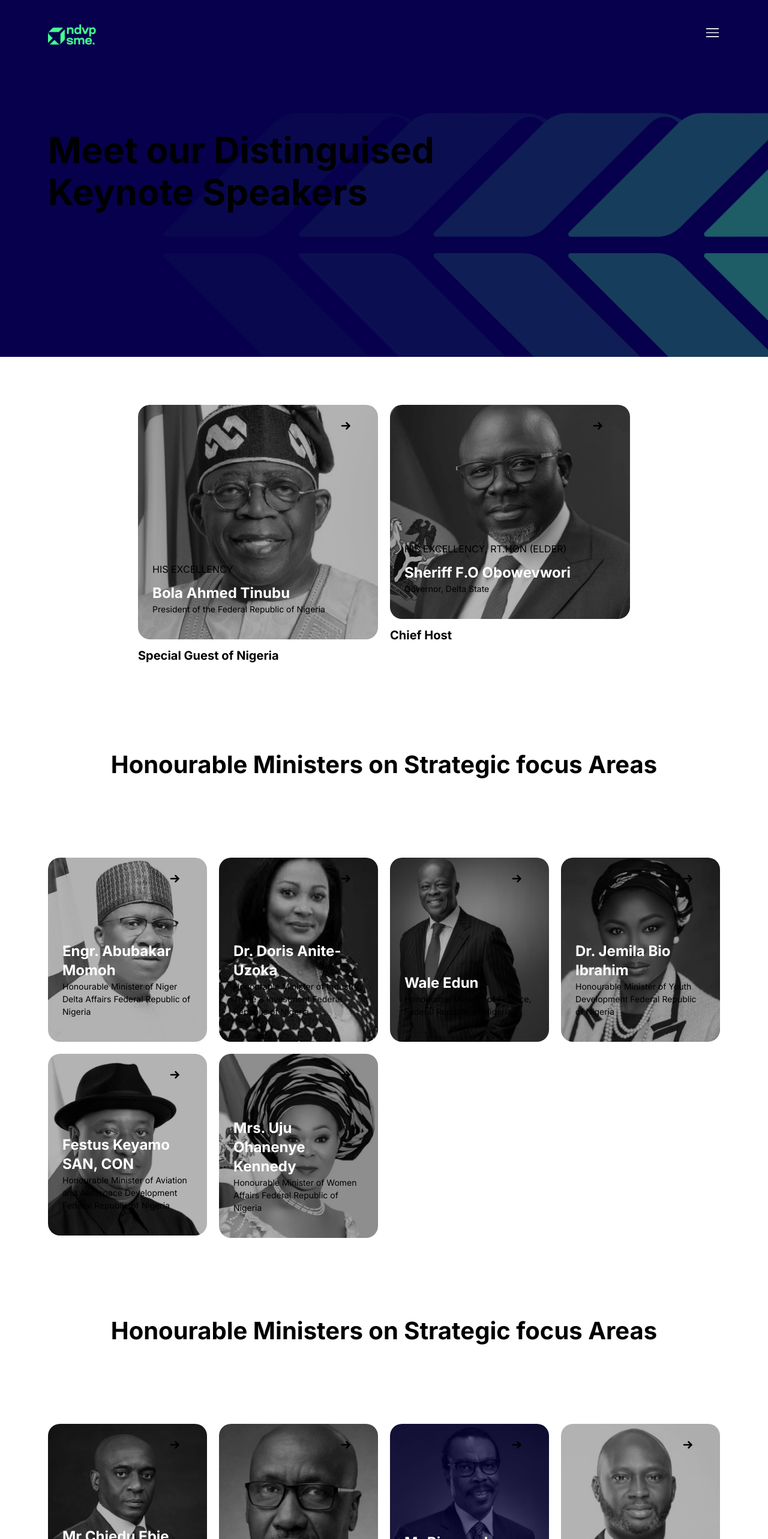
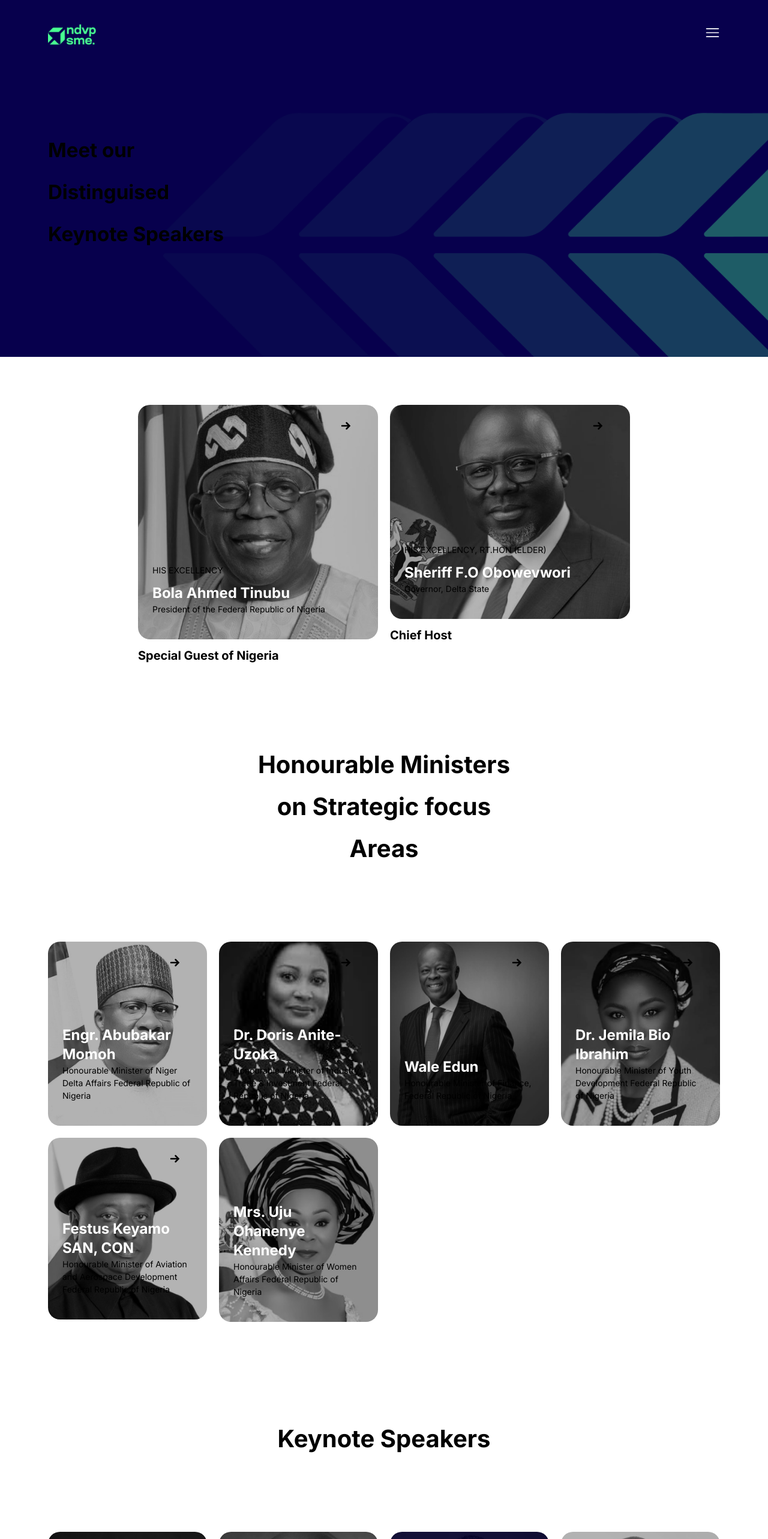
Before and after one commit to DavidWaza/ndvp-sme, a Next.js app: page /meet/speakers in a window 1280 px wide. Shown: the top 2566 px of the page at 60% size. Built offline with nearby package versions, Linux system fonts and the light colour scheme.

Commit message:
fixed meet page

```diff
--- a/src/app/meet/speakers/components/MeetHerobanner/MeetHerobanner.tsx
+++ b/src/app/meet/speakers/components/MeetHerobanner/MeetHerobanner.tsx
@@ -13,8 +13,8 @@ import Chiedu from "../../../../../../public/assets/chiedu.png";
 import Kolo from "../../../../../../public/assets/kolo.png";
 import Bismarck from "../../../../../../public/assets/bismarck.png";
 import Olasupo from "../../../../../../public/assets/olasupo.png";
-import Ibukun from "../../../../../../public/assets/ibukun.png"
-import ObiCubana from "../../../../../../public/assets/obicubana.png"
+import Ibukun from "../../../../../../public/assets/ibukun.png";
+import ObiCubana from "../../../../../../public/assets/obicubana.png";
 
 interface SpeakerProps {
   img: string;
@@ -131,12 +131,16 @@ const KeynoteSpeakers: KeynoteSpeakerProps[] = [
 const MeetHerobanner = () => {
   return (
     <div>
-      <div className="about-banner py-20 lg:px-20 px-10 lg:text-left text-center">
-        <h1 className=" text-2xl lg:text-[60px] font-bold py-5 lg:leading-[70px]">
+      <div className="about-banner py-20 lg:px-20 px-10">
+        <h1 className=" text-2xl lg:text-[60px] font-bold py-5 lg:leading-[70px] 2xl:block hidden">
           Meet our Distinguised <br /> Keynote Speakers
         </h1>
+        <h1 className="text-[33px] font-bold py-5 lg:leading-[70px] 2xl:hidden block">
+          Meet our <br /> Distinguised <br />
+          Keynote Speakers
+        </h1>
       </div>
-      <div className="lg:flex justify-center  gap-5 bg-white py-20">
+      <div className="lg:flex justify-center gap-5 bg-white py-20 px-10">
         {speakers.map((speaker, index) => (
           <div key={index} className="">
             <div className="relative my-5 lg:my-0 group">
@@ -152,11 +156,11 @@ const MeetHerobanner = () => {
                 height={400}
                 className="rounded-[20px] hover:bg-[#1F1D42]"
               />
-              <div className="absolute bottom-10">
-                <p className="px-6 font-normal uppercase py-3">
+              <div className="absolute bottom-0 lg:bottom-10">
+                <p className="px-6 text-[14px] font-normal uppercase lg:py-3">
                   {speaker.designation}
                 </p>
-                <h1 className="text-white px-6 text-2xl w-full font-bold">
+                <h1 className="text-white px-6 text-[18px] lg:text-2xl w-full font-bold">
                   {speaker.name}
                 </h1>
                 <p className="px-6 font-normal text-[14px]">{speaker.title}</p>
@@ -173,10 +177,15 @@ const MeetHerobanner = () => {
 
       {/* honourable minister */}
       <div className="bg-white">
-        <h1 className=" text-2xl lg:text-[40px] font-bold py-10 lg:leading-[70px] text-black text-center">
+        <h1 className=" text-2xl lg:text-[40px] font-bold lg:py-10 lg:leading-[70px] text-black text-center 2xl:block hidden">
           Honourable Ministers on Strategic focus Areas
         </h1>
-        <div className="grid grid-cols-4  gap-5 bg-white py-20 px-10 lg:px-20">
+        <h1 className=" text-[30px] leading-[30px] lg:text-[40px] font-bold lg:py-10 lg:leading-[70px] text-black text-center block 2xl:hidden">
+          Honourable Ministers <br />
+          on Strategic focus <br />
+          Areas
+        </h1>
+        <div className="grid lg:grid-cols-4  gap-5 bg-white lg:py-20 px-10 lg:px-20">
           {ministers.map((speaker, index) => (
             <div key={index} className="">
               <div className="relative my-5 lg:my-0 group">
@@ -207,11 +216,14 @@ const MeetHerobanner = () => {
       </div>
 
       {/* Keynotes speakers */}
-      <div className="bg-white">
-        <h1 className=" text-2xl lg:text-[40px] font-bold py-10 lg:leading-[70px] text-black text-center">
-          Honourable Ministers on Strategic focus Areas
+      <div className="bg-white py-10">
+        <h1 className=" text-2xl lg:text-[40px] font-bold lg:py-10 lg:leading-[70px] text-black text-center 2xl:block hidden">
+          Keynote Speakers
         </h1>
-        <div className="grid grid-cols-4  gap-5 bg-white py-20 px-10 lg:px-20">
+        <h1 className=" text-[30px] leading-[30px] lg:text-[40px] font-bold lg:py-10 lg:leading-[70px] text-black text-center block 2xl:hidden">
+          Keynote Speakers
+        </h1>
+        <div className="grid lg:grid-cols-4  gap-5 bg-white lg:py-20 px-10 lg:px-20">
           {KeynoteSpeakers.map((speaker, index) => (
             <div key={index} className="">
               <div className="relative my-5 lg:my-0 group">
```
